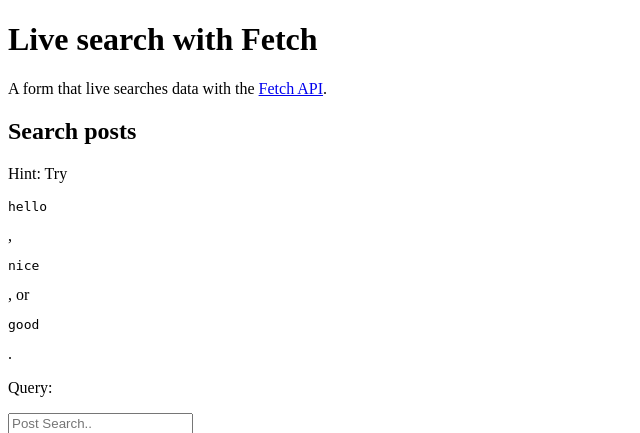
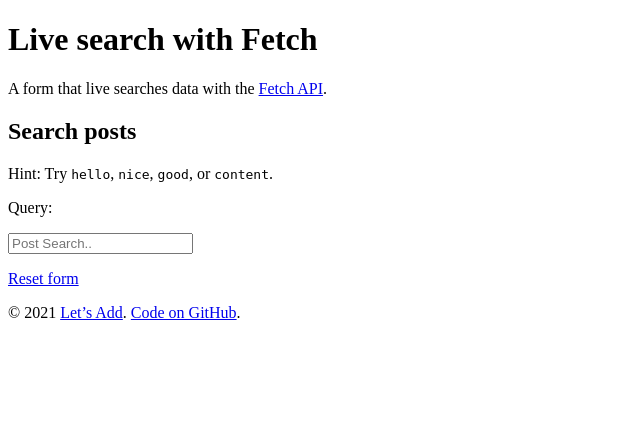
Before and after one commit to richardcornish/letsadd, a Django app: page /fetch/ in a window 1280 px wide. Shown: the part 34-467 px from the top of the page, without its empty margins (0-640 px from the left). Run offline with Django 3.2, Linux system fonts and the light colour scheme; some libraries are stand-ins or nearby versions.

Commit message:
Replaced pre with code for inline hints

```diff
--- a/letsadd/templates/fetch/search.html
+++ b/letsadd/templates/fetch/search.html
@@ -14,7 +14,7 @@
 
 <h2>Search posts</h2>
 
-<p>Hint: Try <pre>hello</pre>, <pre>nice</pre>, or <pre>good</pre>.</p>
+<p>Hint: Try <code>hello</code>, <code>nice</code>, <code>good</code>, or <code>content</code>.</p>
 
 {% if form.non_field_errors %}
 <ul>
```
